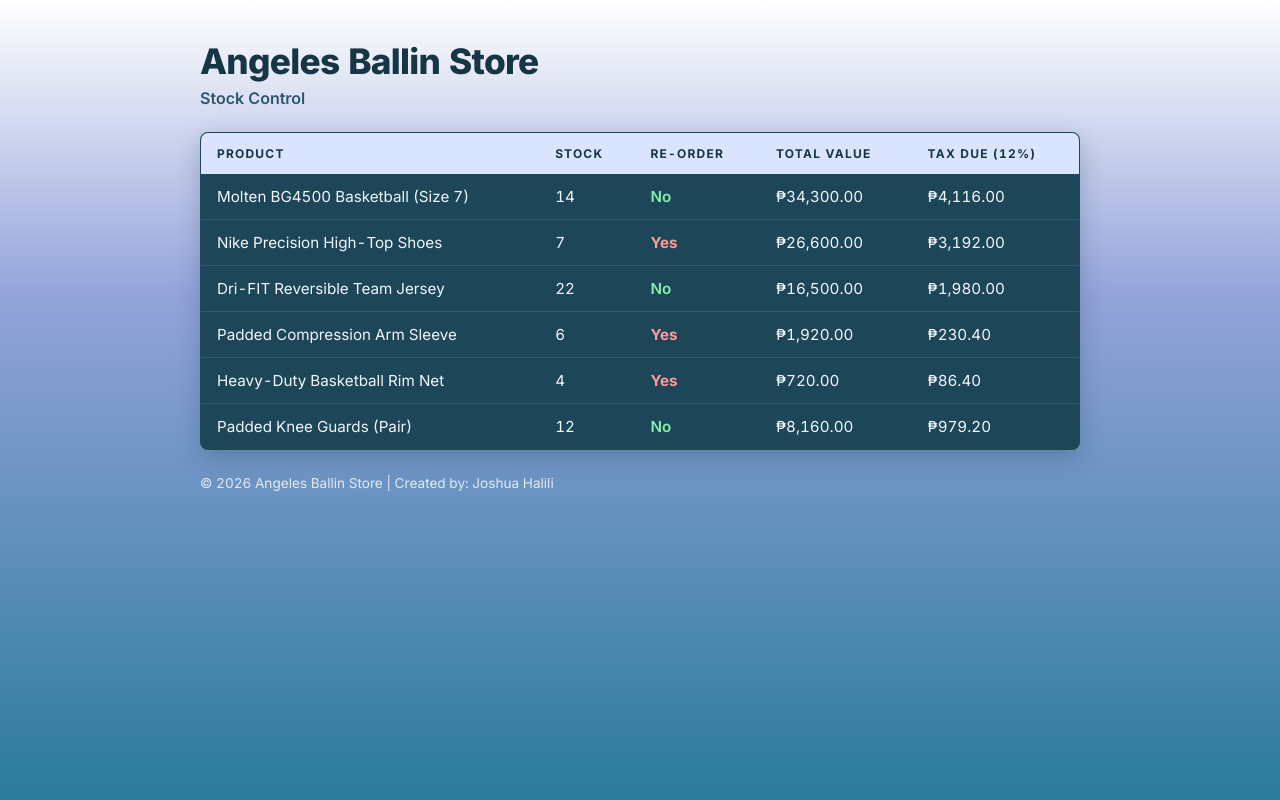
After one commit to joshdev09/Progressive, a PHP site: page /stock-control.php in a window 1280 px wide. The commit adds this page. Run offline with PHP 8.4, Linux system fonts and the light colour scheme.

Commit message:
functions

```diff
--- /dev/null
+++ b/BasicPHP1/css/stock.css
@@ -0,0 +1,102 @@
+@import url("https://fonts.googleapis.com/css2?family=Inter:wght@400;500;600;700;800&display=swap");
+
+/* Modern, clean UI styling with flat lining numbers */
+* {
+    font-family: 'Inter', -apple-system, BlinkMacSystemFont, 'Segoe UI', Roboto, sans-serif;
+    font-variant-numeric: lining-nums tabular-nums;
+}
+
+body {
+    background-image: none !important;
+    background: linear-gradient(180deg, #FFFFFF 0%, #93A3DB 37%, #2A7B9B 100%) no-repeat fixed !important;
+    min-height: 100vh;
+    font-family: 'Inter', -apple-system, BlinkMacSystemFont, 'Segoe UI', Roboto, sans-serif;
+    font-variant-numeric: lining-nums tabular-nums;
+    color: #1a2e3b;
+    margin: 0;
+    padding: 40px 20px;
+    box-sizing: border-box;
+}
+
+.container {
+    max-width: 880px;
+    margin: 0 auto;
+}
+
+h1 {
+    font-family: 'Inter', -apple-system, BlinkMacSystemFont, 'Segoe UI', Roboto, sans-serif !important;
+    font-weight: 800;
+    color: #163645;
+    font-size: 2.2rem;
+    margin: 0 0 6px 0;
+    padding: 0;
+    letter-spacing: -0.02em;
+}
+
+h2 {
+    font-family: 'Inter', -apple-system, BlinkMacSystemFont, 'Segoe UI', Roboto, sans-serif !important;
+    font-size: 1rem;
+    letter-spacing: normal;
+    text-transform: none;
+    color: #2d5670;
+    margin: 0 0 24px 0;
+    padding: 0;
+    font-weight: 600;
+}
+
+table {
+    width: 100%;
+    border-collapse: collapse;
+    background-color: #1e4659;
+    border: 1px solid #163645;
+    border-radius: 8px;
+    overflow: hidden;
+    box-shadow: 0 8px 24px rgba(22, 54, 69, 0.25);
+    margin: 0 0 20px 0;
+    font-family: 'Inter', -apple-system, BlinkMacSystemFont, 'Segoe UI', Roboto, sans-serif;
+    font-variant-numeric: lining-nums tabular-nums;
+}
+
+th {
+    text-transform: uppercase;
+    text-align: left;
+    font-size: 0.75rem;
+    letter-spacing: 0.1em;
+    padding: 13px 16px;
+    background-color: #dbe4ff;
+    color: #163645;
+    font-weight: 700;
+}
+
+td {
+    padding: 13px 16px;
+    border-bottom: 1px solid #2e5b73;
+    font-size: 0.95rem;
+    color: #f0f6fc;
+    font-variant-numeric: lining-nums tabular-nums;
+}
+
+tr:last-child td {
+    border-bottom: none;
+}
+
+tr:hover {
+    background-color: #265268;
+}
+
+.reorder-yes {
+    color: #ff9b9b;
+    font-weight: 700;
+}
+
+.reorder-no {
+    color: #86efac;
+    font-weight: 600;
+}
+
+.footer-note {
+    margin-top: 25px;
+    font-size: 0.85rem;
+    color: #e2e8f0;
+    font-family: 'Inter', -apple-system, BlinkMacSystemFont, 'Segoe UI', Roboto, sans-serif;
+}
--- /dev/null
+++ b/functions.php
@@ -0,0 +1,77 @@
+<?php
+declare(strict_types = 1);
+
+$basketball_products = [
+    'Molten BG4500 Basketball (Size 7)' => ['price' => 2450.00, 'stock' => 14],
+    'Nike Precision High-Top Shoes'     => ['price' => 3800.00, 'stock' => 7],
+    'Dri-FIT Reversible Team Jersey'    => ['price' => 750.00,  'stock' => 22],
+    'Padded Compression Arm Sleeve'     => ['price' => 320.00,  'stock' => 6],
+    'Heavy-Duty Basketball Rim Net'     => ['price' => 180.00,  'stock' => 4],
+    'Padded Knee Guards (Pair)'         => ['price' => 680.00,  'stock' => 12],
+];
+$tax = 12;
+
+function get_reorder_message(int $stock): string
+{
+    return ($stock < 10) ? 'Yes' : 'No';
+}
+
+function get_order_message(int $stock): string
+{
+    return get_reorder_message($stock);
+}
+
+function get_total_value(float $price, int $quantity): float
+{
+    return $price * $quantity;
+}
+
+function get_tax_due(float $price, int $quantity, int $tax = 0): float
+{
+    return ($price * $quantity) * ($tax / 100);
+}
+?>
+<!DOCTYPE html>
+<html lang="en">
+<head>
+    <meta charset="UTF-8">
+    <meta name="viewport" content="width=device-width, initial-scale=1.0">
+    <title>Angeles Ballin Store Stock Control</title>
+    <link rel="stylesheet" href="BasicPHP1/css/stock.css?v=<?= time() ?>">
+</head>
+<body>
+    <div class="container">
+        <h1>Angeles Ballin Store</h1>
+        <h2>Stock Control</h2>
+
+        <table>
+            <tr>
+                <th>Product</th>
+                <th>Stock</th>
+                <th>Re-order</th>
+                <th>Total Value</th>
+                <th>Tax Due (12%)</th>
+            </tr>
+
+            <?php foreach ($basketball_products as $product_name => $data) { ?>
+                <tr>
+                    <td><?= $product_name ?></td>
+                    <td><?= $data['stock'] ?></td>
+                    <td>
+                        <?php $reorder = get_reorder_message($data['stock']); ?>
+                        <span class="<?= ($reorder === 'Yes') ? 'reorder-yes' : 'reorder-no' ?>">
+                            <?= $reorder ?>
+                        </span>
+                    </td>
+                    <td>₱<?= number_format(get_total_value($data['price'], $data['stock']), 2) ?></td>
+                    <td>₱<?= number_format(get_tax_due($data['price'], $data['stock'], $tax), 2) ?></td>
+                </tr>
+            <?php } ?>
+        </table>
+
+        <div class="footer-note">
+            <p>&copy; <?= date('Y'); ?> Angeles Ballin Store | Created by: Joshua Halili</p>
+        </div>
+    </div>
+</body>
+</html>
--- /dev/null
+++ b/stock-control.php
@@ -0,0 +1,2 @@
+<?php
+require_once __DIR__ . '/functions.php';
```
Also changed, not shown: css/stock.css (added, +101 -0 lines), css/styles.css (+4 -6 lines).
